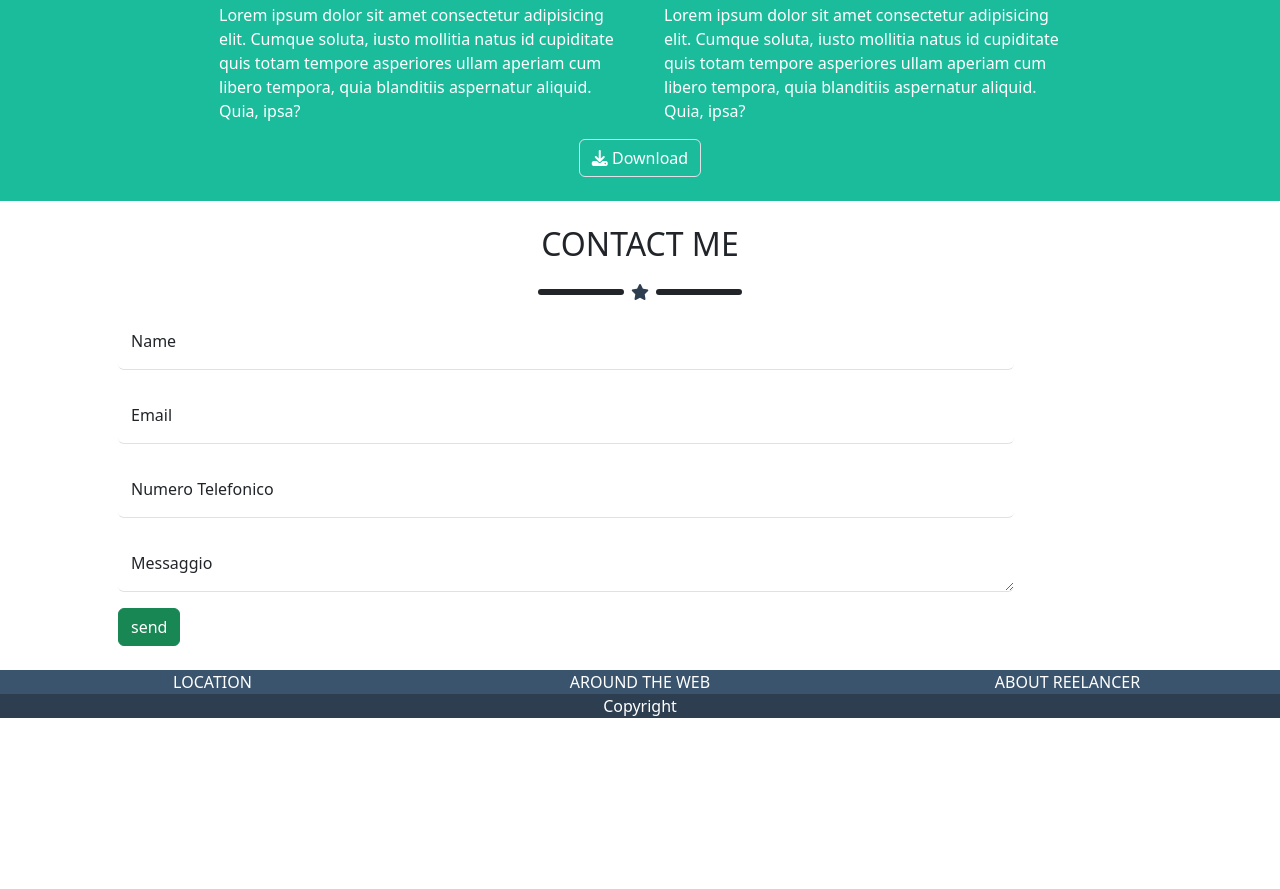
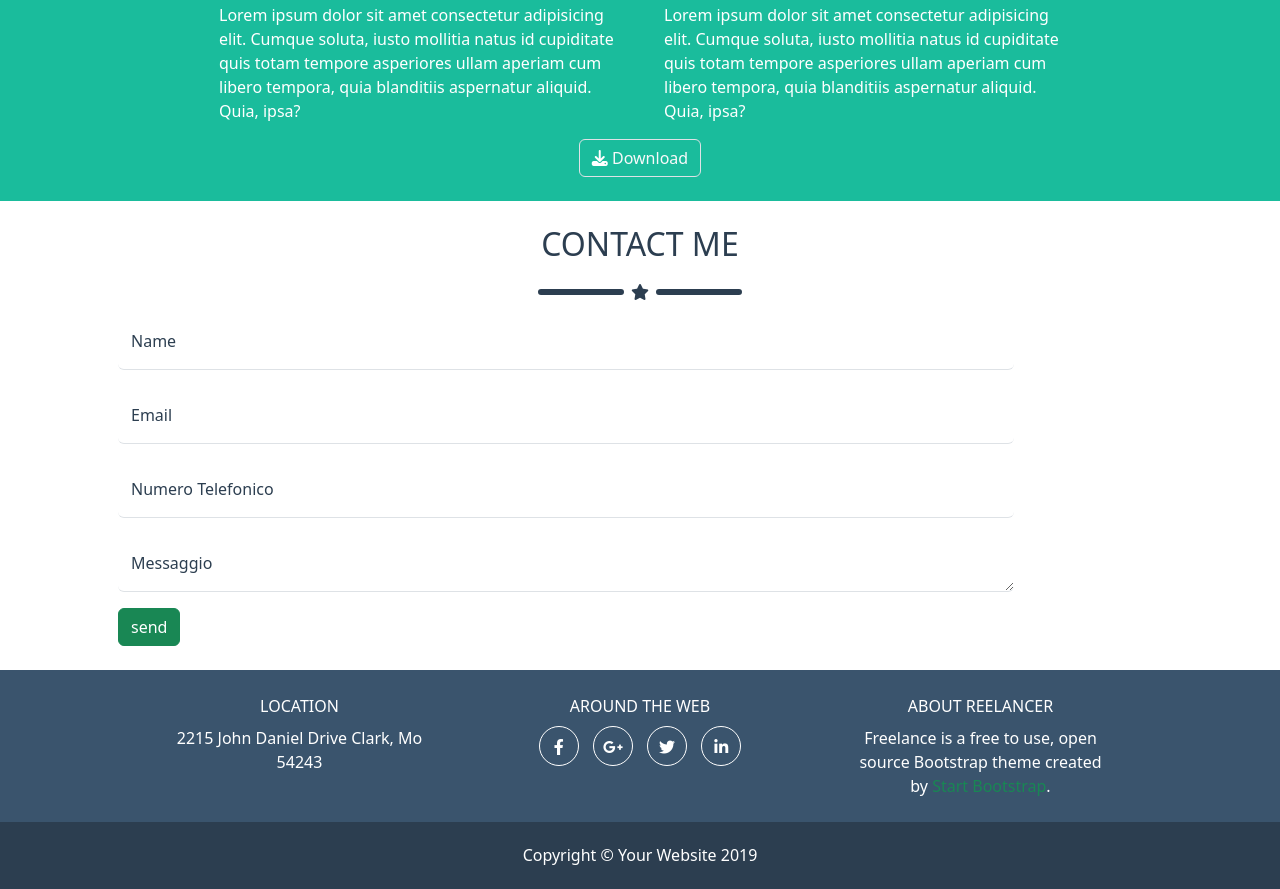
Before and after one commit to FrancescoPepi/html-css-bootstrap-freelancer, a plain HTML site: page index.html in a window 1280 px wide. Shown: the part 1435-2324 px from the top of the page. Before the commit the page ends 2153 px from the top, so only its background shows below. Drawn offline with nearby package versions, Linux system fonts and the light colour scheme.

Commit message:
cleaning code!

```diff
--- a/css/style.css
+++ b/css/style.css
@@ -3,23 +3,28 @@
 # *         GENERIC            *
 # ******************************
 */
+body {
+  color: white;
+}
+section:nth-last-of-type(even) {
+  background-color: #1abc9c;
+  color: white;
+}
+
+section:nth-last-of-type(odd) {
+  background-color: white;
+  color: #2c3e50;
+}
 
 /* ?  HEADER   */
 
 #header {
   height: 100px;
-  background-color: #2c3e50;
+  background-color: #2c3e50d5;
   color: white;
 }
 
-/* *  MENU   */
-
-/* ?  JUMBOTRON   */
-
-#jumbotron {
-  background-color: #1abc9c;
-  color: white;
-}
+/* ?  STARS   */
 
 .stars::before,
 .stars::after {
@@ -31,27 +36,10 @@
   margin: 3px;
 }
 
-/* ?  PORTFOLIO   */
-
-#portfolio {
-  background-color: white;
-}
-
-/* ?  ABOUT   */
-
-#about {
-  background-color: #1abc9c;
-  color: white;
-}
-#about button {
-  color: white;
-}
-
 /* ?  SOCIAL   */
 
 #social {
   background-color: #3a546d;
-  color: white;
 }
 
 #social button {
@@ -69,18 +57,24 @@
   color: white;
 }
 
+.circle {
+  width: 40px;
+  height: 40px;
+  line-height: 40px;
+  margin-left: 5px;
+  margin-right: 5px;
+  display: inline-block;
+  border: 1px solid white;
+  border-radius: 50%;
+}
+
+.circle:hover {
+  background-color: black;
+  filter: invert(0.8);
+}
+
 /*
 # ******************************
 # *         DEBUG            *
 # ******************************
 */
-.debug * {
-  border: 1px dashed red;
-}
-.debug #jumbotron img {
-  width: 50%;
-  aspect-ratio: 1/1;
-  background-color: blue;
-  border: 2px dashed black;
-  border-radius: 50%;
-}
--- a/index.html
+++ b/index.html
@@ -28,22 +28,23 @@
   </head>
   <body class="">
     <!-- HEADER -->
-    <header id="header">
+    <header id="header" class="sticky-top">
       <nav
         class="container d-flex h-100 align-items-center fs-2 fw-bolder font-monospace"
       >
-        <div class="logo me-auto text-nowrap">START BOOSTRAP</div>
+        <div class="logo me-auto text-nowrap">
+          <a class="navbar-brand" href="#">START BOOSTRAP</a>
+        </div>
         <div class="link d-none d-md-block">
-          <span><a class="navbar-brand" href="">PORTFOLIO</a></span>
-          <span><a class="navbar-brand" href="">ABOUT</a></span>
-          <span><a class="navbar-brand" href="">CONTACT</a></span>
+          <span><a class="navbar-brand" href="#portfolio">PORTFOLIO</a></span>
+          <span><a class="navbar-brand" href="#about">ABOUT</a></span>
+          <span><a class="navbar-brand" href="#contact-me">CONTACT</a></span>
         </div>
         <button class="menu btn btn-outline-secondary border d-md-none">
           <i class="fa-solid fa-bars" style="color: #ffffff"></i>
         </button>
       </nav>
     </header>
-
     <!-- JUMBOTRN-->
     <section id="jumbotron">
       <div class="container text-center py-4">
@@ -125,7 +126,7 @@
           </div>
 
           <div class="text-center">
-            <button class="btn btn-outline-success border">
+            <button class="btn btn-outline-success border text-light">
               <i
                 class="fa-sharp fa-solid fa-download"
                 style="color: #ffffff"
@@ -200,22 +201,52 @@
         </form>
       </div>
     </section>
-
     <!-- FOOTER -->
     <footer class="text-center">
       <!-- social -->
-      <section id="social">
+      <section id="social" class="py-4">
         <div class="container text-center">
-          <div class="row gap-2 justify-content-between">
-            <div class="col-12 col-md-3">LOCATION</div>
-            <div class="col-12 col-md-3">AROUND THE WEB</div>
-            <div class="col-12 col-md-3">ABOUT REELANCER</div>
+          <div class="row gap-2 justify-content-center">
+            <div class="col-10 col-md-3 my-3 my-md-0">
+              <div class="mb-2">LOCATION</div>
+              <div>2215 John Daniel Drive Clark, Mo 54243</div>
+            </div>
+            <div class="col-10 col-md-4 my-3 my-md-0 text-nowrap">
+              <div class="mb-2">AROUND THE WEB</div>
+              <span class="circle">
+                <i class="fa-brands fa-facebook-f" style="color: #ffffff"></i>
+              </span>
+              <span class="circle">
+                <i
+                  class="fa-brands fa-google-plus-g"
+                  style="color: #ffffff"
+                ></i>
+              </span>
+              <span class="circle">
+                <i class="fa-brands fa-twitter" style="color: #ffffff"></i>
+              </span>
+              <span class="circle">
+                <i class="fa-brands fa-linkedin-in" style="color: #ffffff"></i>
+              </span>
+            </div>
+            <div class="col-10 col-md-3 my-3 my-md-0">
+              <div class="mb-2">ABOUT REELANCER</div>
+              <div>
+                Freelance is a free to use, open source Bootstrap theme created
+                by
+                <a href="#" class="text-success text-decoration-none"
+                  >Start Bootstrap</a
+                >.
+              </div>
+            </div>
           </div>
         </div>
 
         <!-- copyright -->
       </section>
-      <section id="bottom-footer">Copyright</section>
+      <section id="bottom-footer" class="py-4 h6 mb-0">
+        Copyright &copy; Your Website 2019
+      </section>
     </footer>
   </body>
 </html>
```
